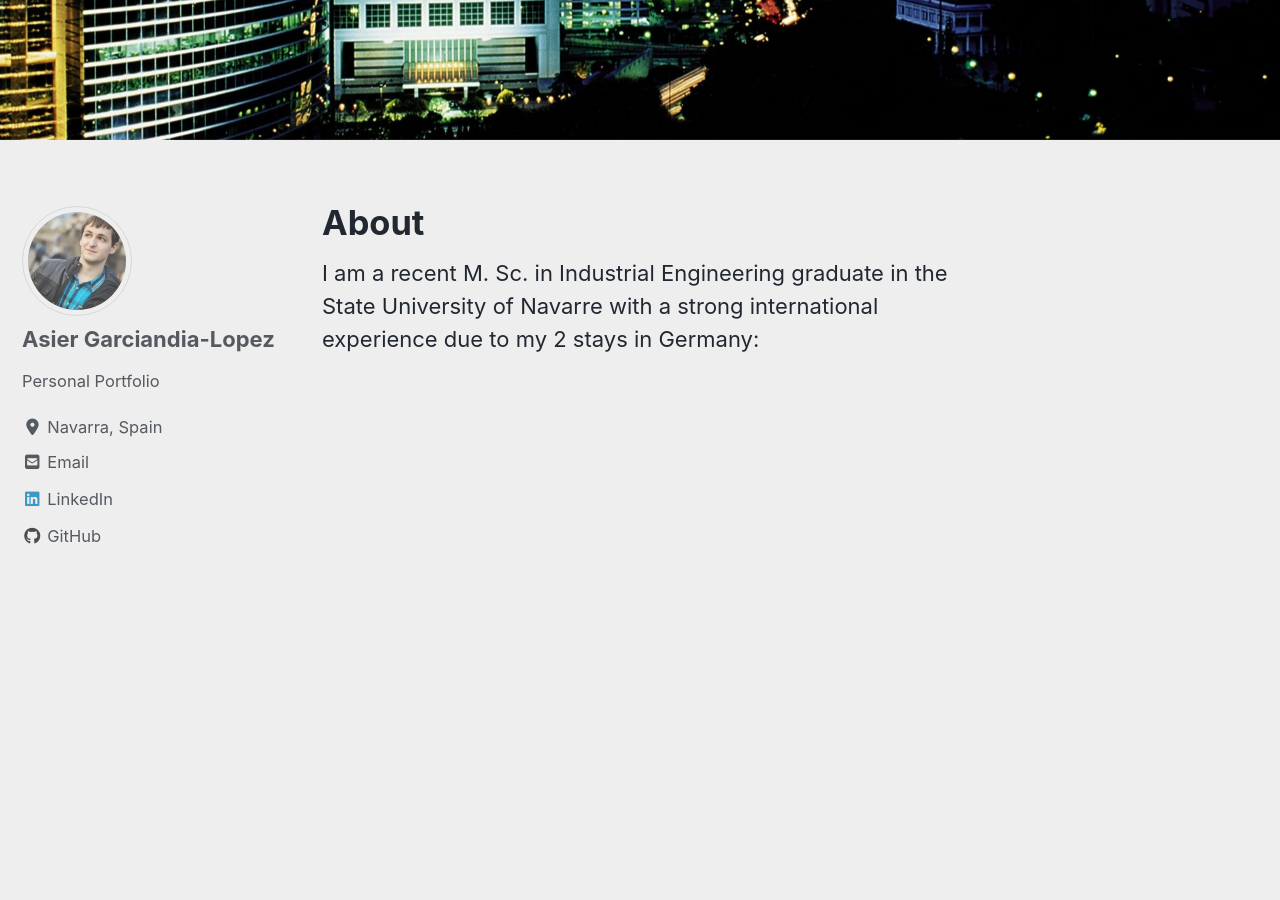
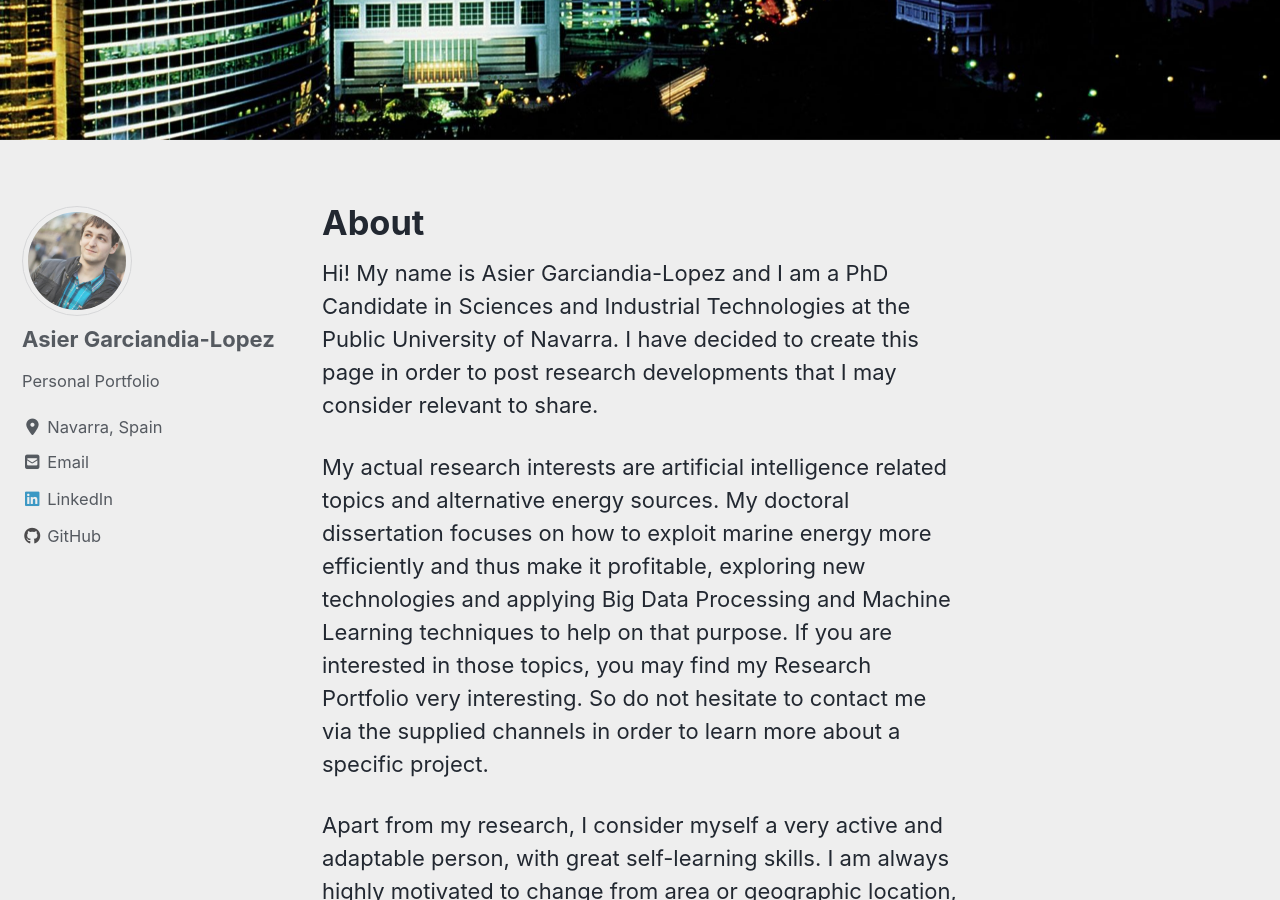
Before and after one commit to garciand/garciand.github.io, a Jekyll site: the page built from _pages/about.md, in a window 1280 px wide and 900 px high, scrolled down 759 px. Built offline with Jekyll 4.4.1, drawn with Linux system fonts in a browser that asks for light colours; cached includes are drawn as plain includes; nearby versions of some CDN libraries; some of the changed text lies outside the part shown.

```diff
--- a/_pages/about.md
+++ b/_pages/about.md
@@ -5,5 +5,12 @@
   image: "/images/about_image.jpg"
 ---
 
-I am a recent M. Sc. in Industrial Engineering graduate in the State University
-of Navarre with a strong international experience due to my 2 stays in Germany:
+Hi! My name is Asier Garciandia-Lopez and I am a PhD Candidate in Sciences and Industrial Technologies at the Public University of Navarra. I have decided to create this page in order to post research developments that I may consider relevant to share.
+
+My actual research interests are artificial intelligence related topics and alternative energy sources. My doctoral dissertation focuses on how to exploit marine energy more efficiently and thus make it profitable, exploring new technologies and applying Big Data Processing and Machine Learning techniques to help on that purpose. If you are interested in those topics, you may find my Research Portfolio very interesting. So do not hesitate to contact me via the supplied channels in order to learn more about a specific project.
+
+Apart from my research, I consider myself a very active and adaptable person, with great self-learning skills. I am always highly motivated to change from area or geographic location, as my background covers a wide range of international experiences, so I take every opportunity to get out of my comfort zone and travel for work purposes.
+
+My main areas of knowledge, in addition to the ones acquired during my research, are mechatronics and software and programming engineering for industry, having both academic and working experience with blockchain and tangle enviroments, Object-Oriented Programming, Asymmetric and Symmetric Cryptography, vhdl and verilog programming for FPGA-s, Neural Networks in Python, MySQL, git, Linux Environments, Hypervisor Structures and Machine Learning. I also have leadership and managements skills acquired during my Industrial Engineering studies and internships which I apply in my everyday work at Volkswagen AG.
+
+I hope you find the site interesting, whether you are an experienced researcher or a simple engineering student, as I am most happy to know that I bring something to the world. If I could describe myself in one sentence, I would undoubtedly choose the famous quote from Steve Jobs "If today were the last day of your life, would you want to do what you are about to do today?"
```
